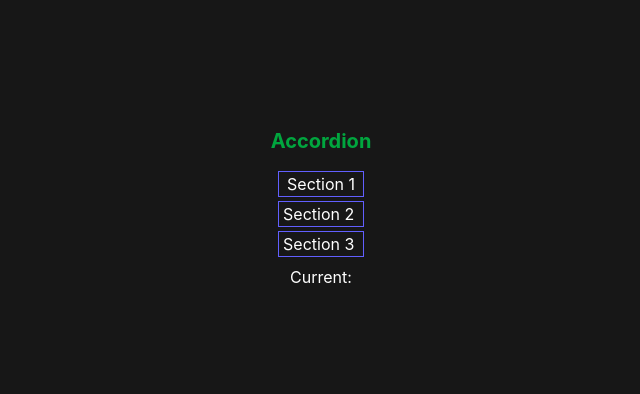
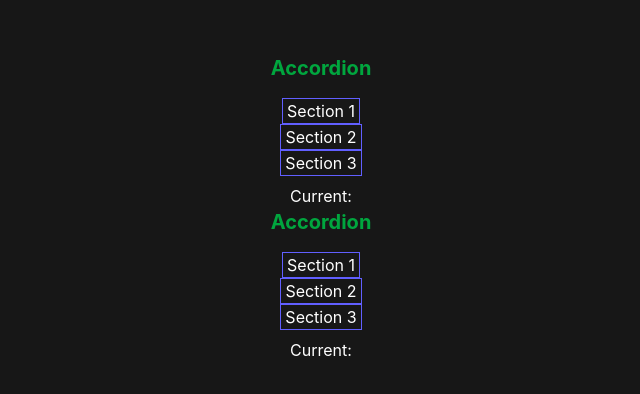
Before and after one commit to juhee-playground/frontend-interaction-lab, a React (Vite) app in the folder apps/accordion/: page / in a window 1280 px wide. Shown: the part 192-586 px from the top of the page, without its empty margins (319-959 px from the left). Built offline with nearby package versions, Linux system fonts and the light colour scheme.

Commit message:
feat: day4 single, multiple type 추가

```diff
--- a/apps/accordion/src/App.tsx
+++ b/apps/accordion/src/App.tsx
@@ -6,7 +6,9 @@ function App() {
   return (
     <div className="flex min-h-screen flex-col items-center justify-center bg-neutral-900 text-white">
       <h1 className="mb-4 text-xl font-bold text-green-600">Accordion</h1>
-      <Accordion />
+      <Accordion type="single" />
+      <h1 className="mb-4 text-xl font-bold text-green-600">Accordion</h1>
+      <Accordion type="multiple" />
     </div>
   );
 }
--- a/apps/accordion/src/accodion/Accordion.tsx
+++ b/apps/accordion/src/accodion/Accordion.tsx
@@ -1,30 +1,66 @@
 import React, { useState } from "react";
+import { AccordionItem } from "./AccordionItem";
+import { AccordionContext } from "./AccordionContext";
 
-export const Accordion = () => {
-  const [openValue, setOpenValue] = useState<string | null>(null);
-  const clickToggle = (id: string) => {
-    if (openValue === id) {
-      setOpenValue(null);
+interface IAccordionProps {
+  type: "single" | "multiple";
+}
+
+type TSingle = string | null;
+type TMultiple = string[];
+
+export const Accordion = ({ type }: IAccordionProps) => {
+  const initialValue = type === "single" ? null : [];
+  const [openValue, setOpenValue] = useState<TSingle | TMultiple>(initialValue);
+  const clickToggle = (itemValue: string) => {
+    if (type === "single") {
+      // type이 single이면
+      if (openValue === itemValue) {
+        setOpenValue(null);
+      } else {
+        setOpenValue(itemValue);
+      }
     } else {
-      setOpenValue(id);
+      // type이 multiple이면
+      // openValue안에 id 있는지 확인
+      if (!Array.isArray(openValue)) {
+        return;
+      }
+
+      if (openValue.includes(itemValue)) {
+        setOpenValue(openValue.filter((value) => value !== itemValue));
+      } else {
+        setOpenValue([...openValue, itemValue]);
+      }
     }
   };
   return (
     <React.Fragment>
-      <div className="flex flex-col gap-1">
-        <section className="px-2 border border-indigo-500">
-          <div onClick={() => clickToggle("item-1")}>Section 1</div>
-          {openValue === "item-1" && <div>Content 1</div>}
-        </section>
-        <section className="px-1 border border-indigo-500">
-          <div onClick={() => clickToggle("item-2")}>Section 2</div>
-          {openValue === "item-2" && <div>Content 2</div>}
-        </section>
-        <section className="px-1 border border-indigo-500">
-          <div onClick={() => clickToggle("item-3")}>Section 3</div>
-          {openValue === "item-3" && <div>Content 3</div>}
-        </section>
-      </div>
+      <AccordionContext.Provider
+        value={{
+          openValue,
+          toggle: clickToggle,
+          type,
+        }}
+      >
+        <AccordionItem
+          sectionId="item-1"
+          sectionName="Section 1"
+          content="Content 1"
+        />
+
+        <AccordionItem
+          sectionId="item-2"
+          sectionName="Section 2"
+          content="Content 2"
+        />
+
+        <AccordionItem
+          sectionId="item-3"
+          sectionName="Section 3"
+          content="Content 3"
+        />
+      </AccordionContext.Provider>
       <div className="mt-2">Current: {openValue}</div>
     </React.Fragment>
   );
--- a/apps/accordion/src/accodion/AccordionContent.tsx
+++ b/apps/accordion/src/accodion/AccordionContent.tsx
@@ -7,7 +7,15 @@ interface IAccordionContentProps {
 }
 
 export const AccordionContent = ({ content }: IAccordionContentProps) => {
-  const { openValue } = useContext(AccordionContext);
+  const { openValue, type } = useContext(AccordionContext);
   const { itemValue } = useContext(AccordionItemContext);
-  return openValue === itemValue && <div>{content}</div>;
+  if (type === "single") {
+    return openValue === itemValue ? <div>{content}</div> : null;
+  }
+
+  if (!Array.isArray(openValue)) {
+    return null;
+  }
+
+  return openValue.includes(itemValue) && <div>{content}</div>;
 };
--- a/apps/accordion/src/accodion/AccordionContext.ts
+++ b/apps/accordion/src/accodion/AccordionContext.ts
@@ -1,11 +1,16 @@
 import React from "react";
 
+type TSingle = string | null;
+type TMultiple = string[];
+type TAccordionType = "single" | "multiple";
 interface IAccordionContextValue {
-  openValue: string | null;
+  openValue: TSingle | TMultiple;
+  type: TAccordionType;
   toggle: (itemValue: string) => void;
 }
 
 export const AccordionContext = React.createContext<IAccordionContextValue>({
   openValue: null,
   toggle: () => {},
+  type: "single",
 });
--- a/apps/accordion/src/accodion/AccordionTrigger.tsx
+++ b/apps/accordion/src/accodion/AccordionTrigger.tsx
@@ -1,6 +1,6 @@
 import { useContext } from "react";
 import { AccordionContext } from "./AccordionContext";
-import AccodionItemContext from "./remove/AccordionItemContext";
+import { AccordionItemContext } from "./AccordionItemContext";
 
 interface AccordionTriggerProps {
   title: string;
@@ -8,6 +8,6 @@ interface AccordionTriggerProps {
 
 export const AccordionTrigger = ({ title }: AccordionTriggerProps) => {
   const { toggle } = useContext(AccordionContext);
-  const { itemValue } = useContext(AccodionItemContext);
+  const { itemValue } = useContext(AccordionItemContext);
   return <div onClick={() => toggle(itemValue)}>{title}</div>;
 };
```
